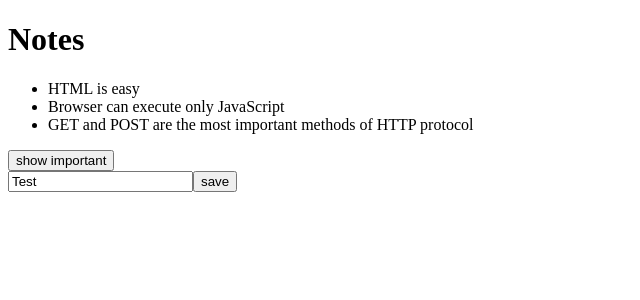
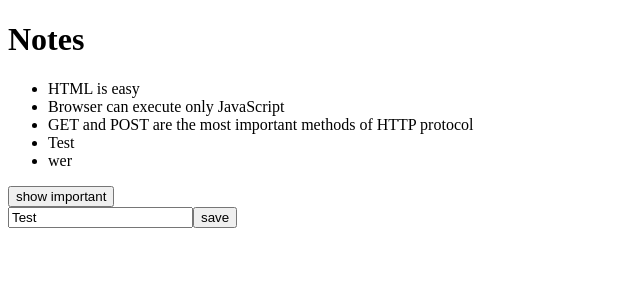
Before and after one commit to Jasper-Rowan/notes-front-end-jason-server, a React (Create React App) app: page / in a window 1280 px wide. Shown: the top 300 px of the page, without its empty margins (0-640 px from the left). Built offline with nearby package versions, Linux system fonts and the light colour scheme; data requests are answered from the project's data file.

Commit message:
form now sends new notes to json server with axios

```diff
--- a/db.json
+++ b/db.json
@@ -17,6 +17,18 @@
       "content": "GET and POST are the most important methods of HTTP protocol",
       "date": "2022-1-17T19:20:14.298Z",
       "important": true
+    },
+    {
+      "content": "Test",
+      "date": "2022-12-24T00:17:34.749Z",
+      "important": false,
+      "id": 4
+    },
+    {
+      "content": "wer",
+      "date": "2022-12-24T00:19:58.594Z",
+      "important": true,
+      "id": 5
     }
   ]
 }
--- a/src/App.js
+++ b/src/App.js
@@ -48,7 +48,6 @@
  * run along with the first render of the component.
  */
 
-
 import { useState, useEffect } from 'react'
 import axios from 'axios'
 import Note from './components/Note'
@@ -84,6 +83,12 @@ const App = () => {
       id: notes.length + 1,
     }
 
+    axios
+    .post('http://localhost:3001/notes', noteObject)
+    .then(response => {
+      console.log(response)
+    })
+
     setNotes(notes.concat(noteObject))
     setNewNote('')
   }
```
